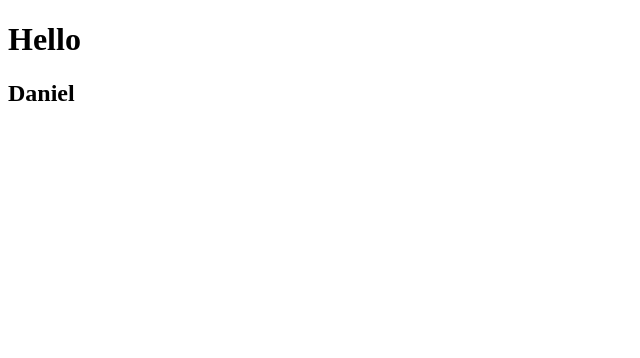
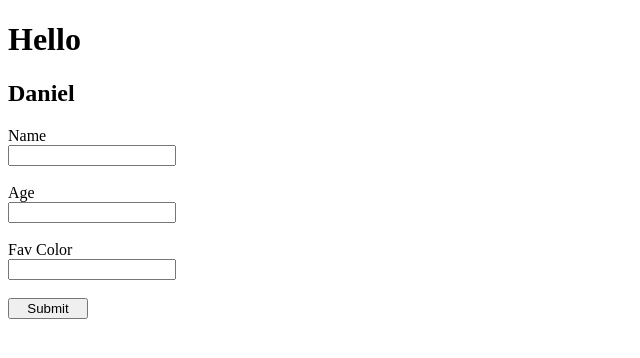
Before and after one commit to ZenkaiDeveloper/DanielExample, a plain HTML site: page index.html in a window 1280 px wide. Shown: the whole page, without its empty margins (0-640 px from the left). Drawn offline with Linux system fonts and the light colour scheme.

Commit message:
form done

```diff
--- a/app.js
+++ b/app.js
@@ -1 +1,15 @@
-window.alert("Yo");
+  let form = document.getElementById("data-form");
+
+
+  let handleClick = function(event){
+    event.preventDefault();
+
+    let name = event.currentTarget.name.value;
+    let age = event.currentTarget.age.value;
+    let color = event.currentTarget.color.value;
+
+    console.log("Hi my name is "+name+" and I am "+ age+" my favorite color is " + color);
+    console.log(event.target.name.innerText);
+  }
+
+  form.addEventListener("submit", handleClick);
--- a/index.html
+++ b/index.html
@@ -8,8 +8,26 @@
   <body>
     <h1>Hello</h1>
     <h2>Daniel</h2>
+
+    <form id="data-form">
+      <label for="name">Name</label>
+      <input id="name-input" name="name" type="text"></input>
+
+      <br/>
+      <label for="age">Age</label>
+        <input name="age" type="text"></input>
+
+      <br/>
+      <label for="color">Fav Color</label>
+        <input name="color" type="text"></input>
+
+      <br/>
+
+      <input class="submit" name="submit" type="submit"></input>
+
+    </form>
+
     <script src="./app.js" type="text/javascript">
-
     </script>
   </body>
 </html>
--- a/styles.css
+++ b/styles.css
@@ -0,0 +1,8 @@
+input {
+  display:block;
+  width:10rem;
+}
+
+.submit{
+  width:5rem;
+}
```
